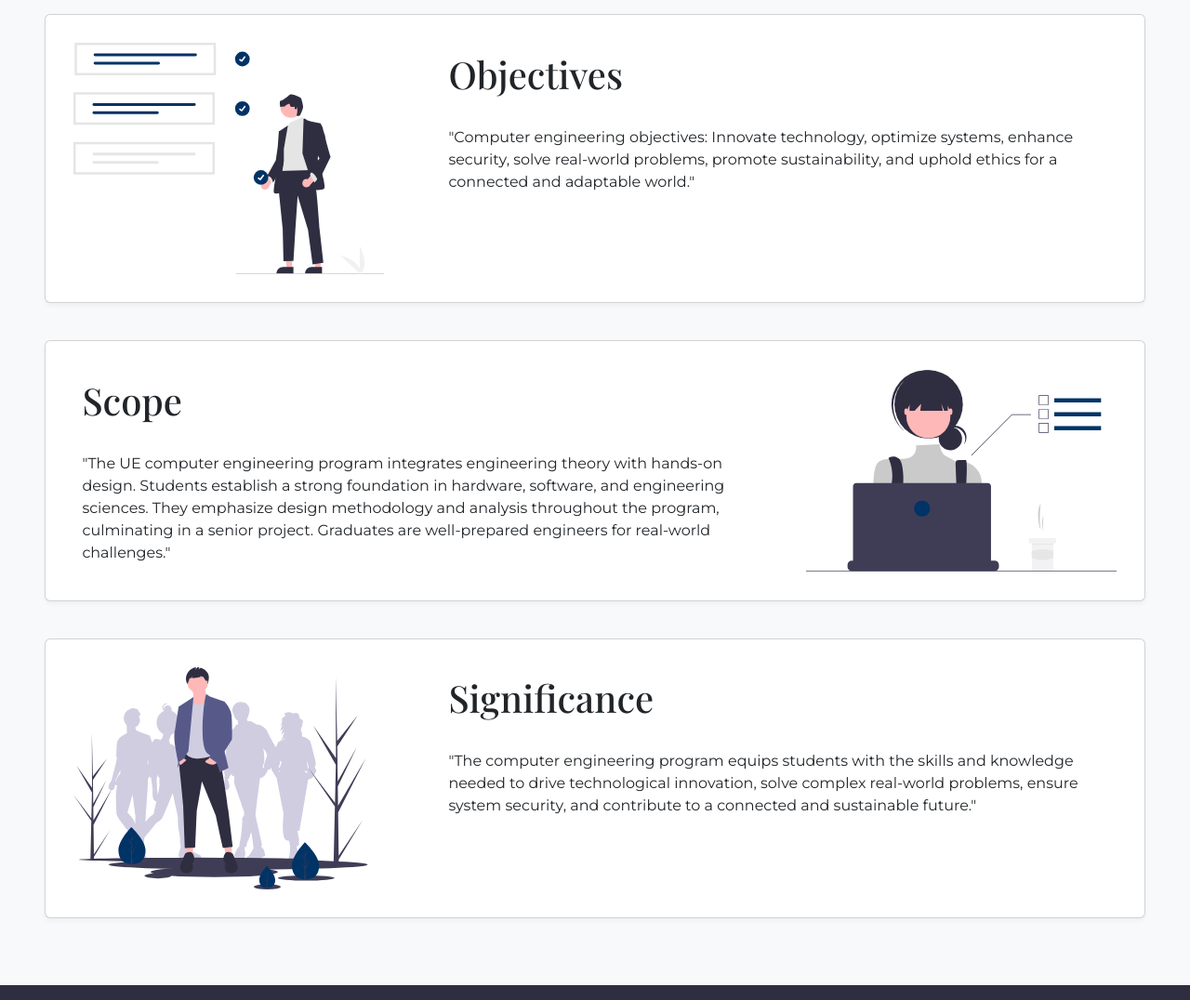
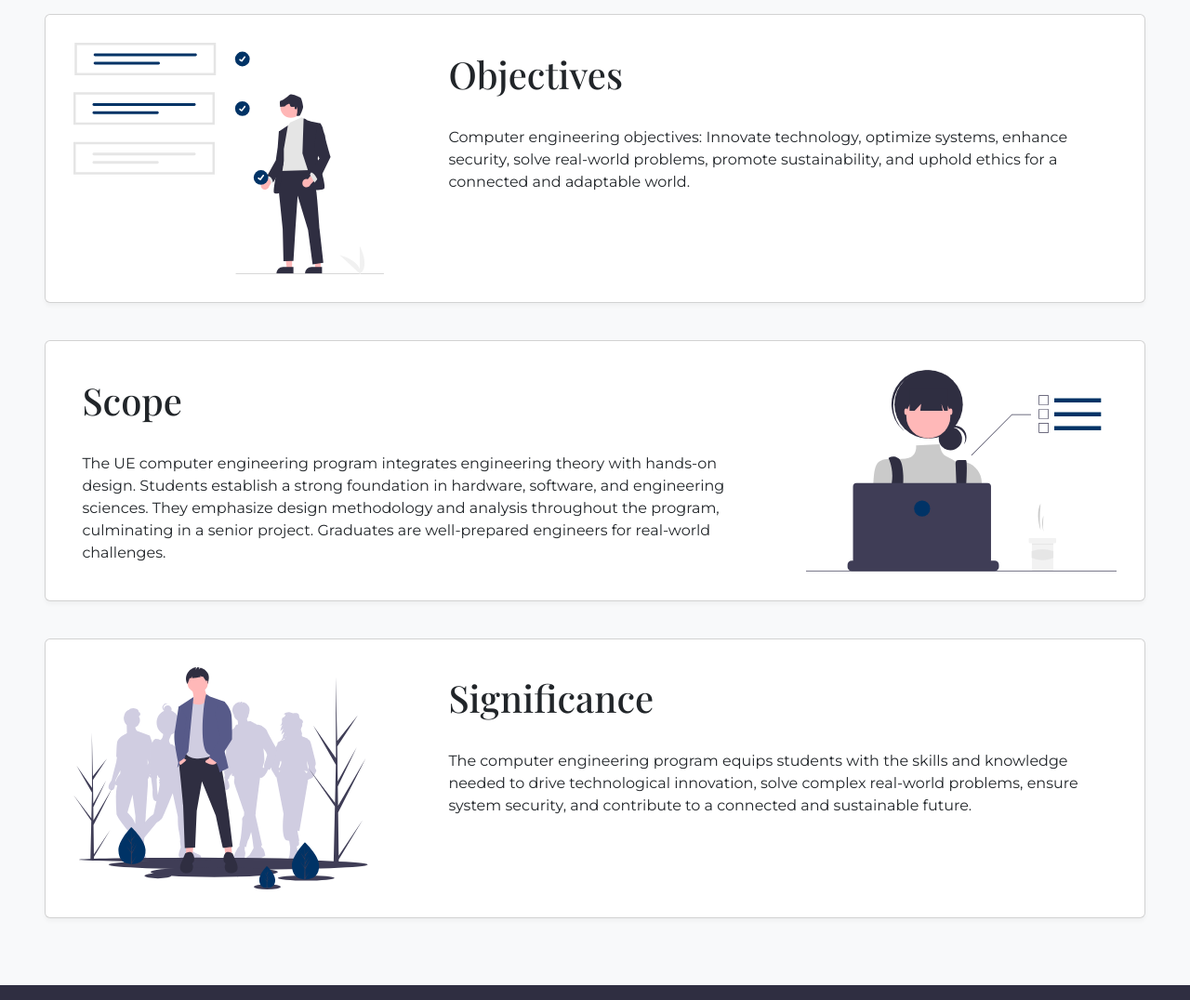
Before and after one commit to castilloiii/one-page-webpage, a plain HTML site: page index.html in a window 1280 px wide. Shown: the part 760-1836 px from the top of the page at 93% size. Drawn offline with nearby package versions, Linux system fonts and the light colour scheme.

Commit message:
removed quotation marks from .bs-cpe

```diff
--- a/index.html
+++ b/index.html
@@ -84,10 +84,10 @@
 
                 <br />
                 <p class="card-text">
-                  "Computer engineering objectives: Innovate technology,
-                  optimize systems, enhance security, solve real-world problems,
-                  promote sustainability, and uphold ethics for a connected and
-                  adaptable world."
+                  Computer engineering objectives: Innovate technology, optimize
+                  systems, enhance security, solve real-world problems, promote
+                  sustainability, and uphold ethics for a connected and
+                  adaptable world.
                 </p>
               </div>
             </div>
@@ -104,12 +104,12 @@
 
                 <br />
                 <p class="card-text">
-                  "The UE computer engineering program integrates engineering
+                  The UE computer engineering program integrates engineering
                   theory with hands-on design. Students establish a strong
                   foundation in hardware, software, and engineering sciences.
                   They emphasize design methodology and analysis throughout the
                   program, culminating in a senior project. Graduates are
-                  well-prepared engineers for real-world challenges."
+                  well-prepared engineers for real-world challenges.
                 </p>
               </div>
             </div>
@@ -140,10 +140,10 @@
 
                 <br />
                 <p class="card-text">
-                  "The computer engineering program equips students with the
+                  The computer engineering program equips students with the
                   skills and knowledge needed to drive technological innovation,
                   solve complex real-world problems, ensure system security, and
-                  contribute to a connected and sustainable future."
+                  contribute to a connected and sustainable future.
                 </p>
               </div>
             </div>
```
